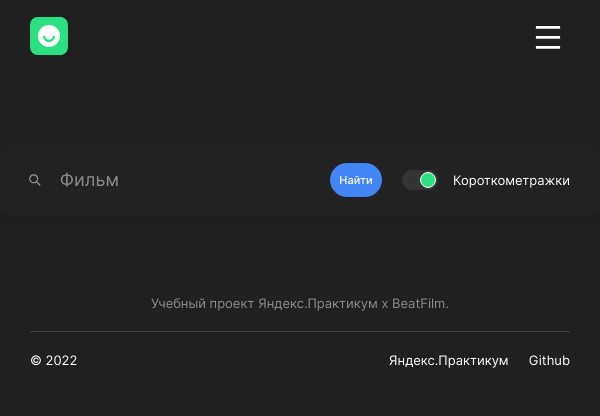
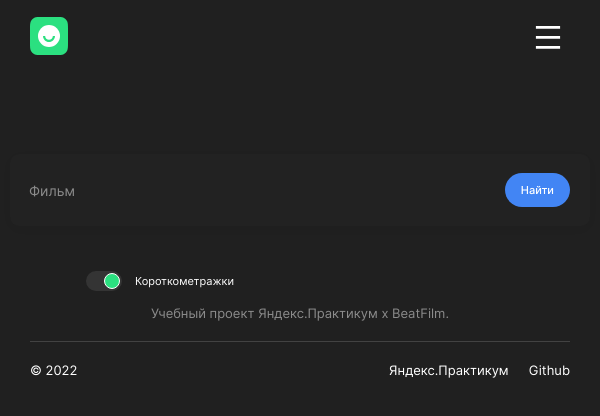
Before and after one commit to Tptechnician/movies-explorer-frontend, a React (Create React App) app: page /movies in a window 600 px wide. Shown: the top 416 px of the page. Built offline with nearby package versions, Linux system fonts and the light colour scheme.

Commit message:
HTML-markup: Component/SearchForm adaptive markup

```diff
--- a/src/components/Menu/Menu.css
+++ b/src/components/Menu/Menu.css
@@ -11,6 +11,7 @@
   bottom: 0;
   left: 0;
   right: 0;
+  z-index: 1;
 }
 
 .menu_open {
--- a/src/components/Movies/Movies.css
+++ b/src/components/Movies/Movies.css
@@ -3,3 +3,17 @@
   margin: auto;
   padding: 0;
 }
+
+@media screen and (max-width: 1200px) {
+  .movies {
+    margin: 0;
+    padding: 0 30px;
+  }
+}
+
+@media screen and (max-width: 600px) {
+  .movies {
+    margin: 0;
+    padding: 0 10px;
+  }
+}
--- a/src/components/SearchForm/SearchForm.css
+++ b/src/components/SearchForm/SearchForm.css
@@ -9,13 +9,16 @@
   box-shadow: 0px 3px 14px rgba(0, 0, 0, 0.02);
   background: #222222;
   border-radius: 9px;
+  gap: 20px;
 }
 
 .searchForm__coteiner {
   width: 82%;
+  border-right: 1px solid #505050;
   display: flex;
   justify-content: space-between;
   align-items: center;
+  gap: 10px;
 }
 
 .searchForm__coteiner-input {
@@ -35,6 +38,7 @@
   color: #ffffff;
   flex-grow: 1;
   width: 95%;
+  height: 40px;
 }
 
 .searchForm__input::placeholder {
@@ -122,3 +126,44 @@
 .searchForm__checkbox:checked + .searchForm__slider::before {
   transform: translateX(16px);
 }
+
+@media (min-width: 426px) and (max-width: 768px) {
+  .searchForm {
+    margin: 83px 0 0 0;
+    padding: 0 20px 0 21px;
+  }
+  .searchForm__button {
+    width: 65px;
+    margin-right: 18px;
+  }
+}
+
+@media screen and (max-width: 600px) {
+  .searchForm {
+    margin: 83px 0 0 0;
+    padding: 0 20px 0 9px;
+  }
+  .searchForm__icon {
+    display: none;
+  }
+  .searchForm__button {
+    width: 68px;
+    margin-right: 0;
+  }
+  .searchForm__input {
+    font-size: 14px;
+  }
+  .searchForm__films {
+    font-size: 11px;
+  }
+  .searchForm__coteiner {
+    width: 100%;
+    border: none;
+  }
+  .searchForm__coteiner-checkbox {
+    position: absolute;
+    gap: 13px;
+    top: 107px;
+    left: 76px;
+  }
+}
--- a/src/components/SearchForm/SearchForm.js
+++ b/src/components/SearchForm/SearchForm.js
@@ -20,7 +20,7 @@ function SearchForm() {
     <form className='searchForm'>
       <div className='searchForm__coteiner'>
         <div className='searchForm__coteiner-input'>
-          <SearchFormIcon />
+          <SearchFormIcon className='searchForm__icon' />
           <input className='searchForm__input' placeholder='Фильм' type='text' required />
         </div>
         <button className='searchForm__button' type='submit' onClick={handleSubmit}>
```
